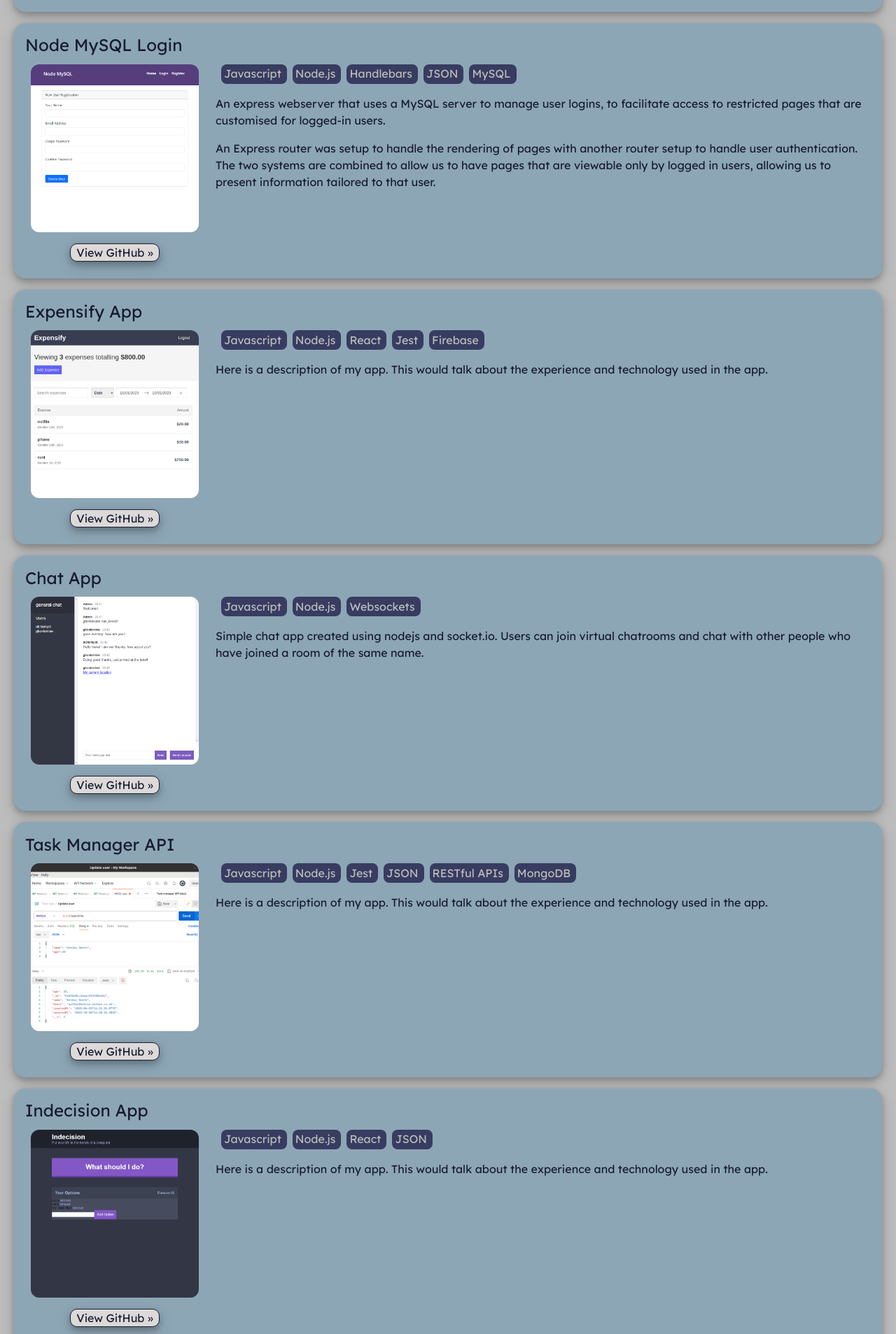
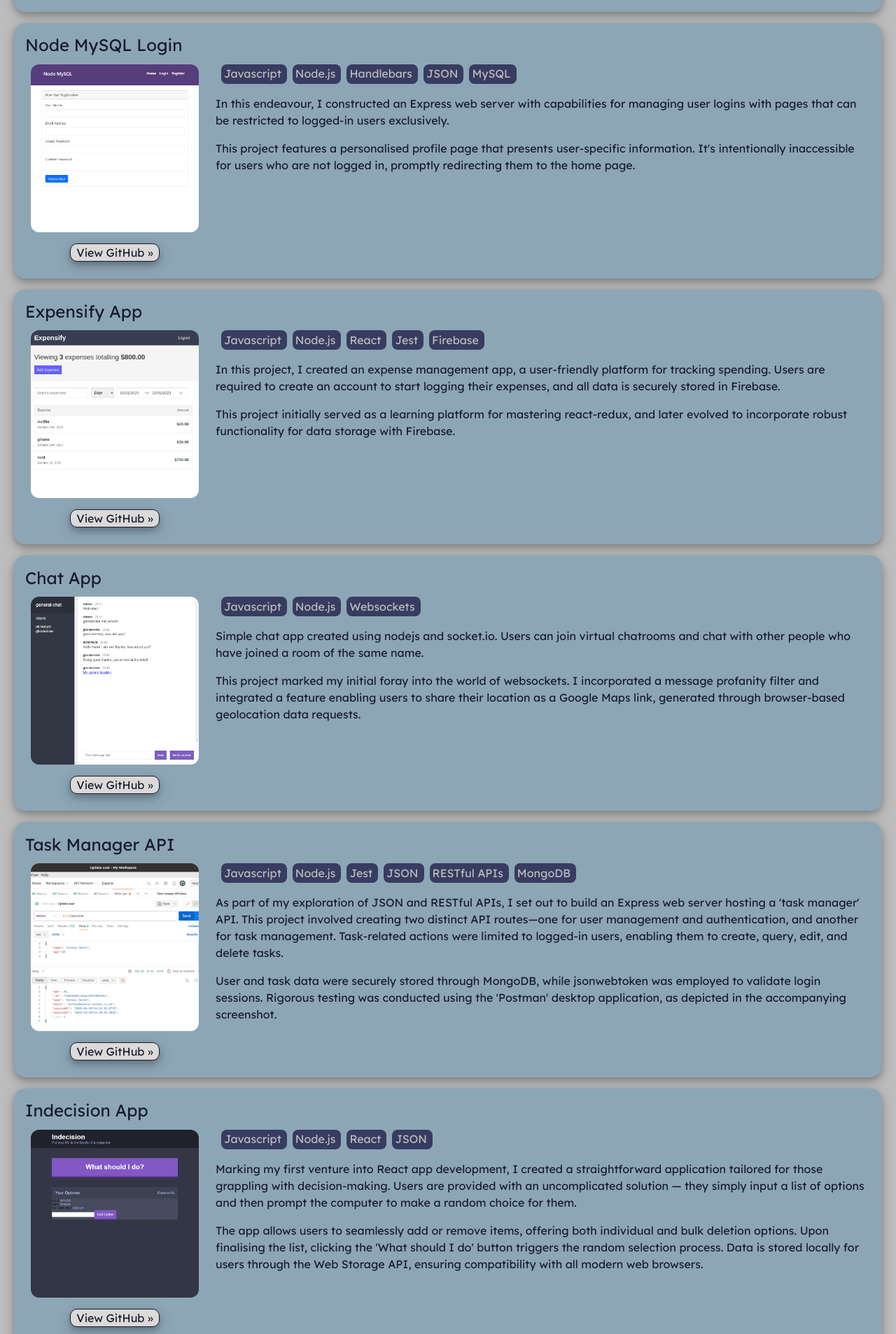
Before and after one commit to Alchamyst/ayetman-web, a React (Vite) app: page /projects in a window 1280 px wide. Shown: the part 240-2147 px from the top of the page at 70% size. Built offline with nearby package versions, Linux system fonts and the light colour scheme.

Commit message:
update project descriptions and AboutMePage text.

```diff
--- a/src/assets/projects.json
+++ b/src/assets/projects.json
@@ -11,8 +11,8 @@
         "image": "node-mysql-login.png",
         "github": "https://github.com/Alchamyst/node-mysql-login",
         "liveUrl": "",
-        "description1": "An express webserver that uses a MySQL server to manage user logins, to facilitate access to restricted pages that are customised for logged-in users.",
-        "description2": "An Express router was setup to handle the rendering of pages with another router setup to handle user authentication. The two systems are combined to allow us to have pages that are viewable only by logged in users, allowing us to present information tailored to that user."
+        "description1": "In this endeavour, I constructed an Express web server with capabilities for managing user logins with pages that can be restricted to logged-in users exclusively.",
+        "description2": "This project features a personalised profile page that presents user-specific information. It's intentionally inaccessible for users who are not logged in, promptly redirecting them to the home page."
     },
     {
         "name": "Expensify App",
@@ -26,8 +26,8 @@
         "image": "expensify.png",
         "github": "https://github.com/Alchamyst/expensify-app",
         "liveUrl": "",
-        "description1": "Here is a description of my app. This would talk about the experience and technology used in the app.",
-        "description2": ""
+        "description1": "In this project, I created an expense management app, a user-friendly platform for tracking spending. Users are required to create an account to start logging their expenses, and all data is securely stored in Firebase.",
+        "description2": "This project initially served as a learning platform for mastering react-redux, and later evolved to incorporate robust functionality for data storage with Firebase."
     },
     {
         "name": "Chat App",
@@ -40,7 +40,7 @@
         "github": "https://github.com/Alchamyst/chat-app",
         "liveUrl": "",
         "description1": "Simple chat app created using nodejs and socket.io. Users can join virtual chatrooms and chat with other people who have joined a room of the same name.",
-        "description2": ""
+        "description2": "This project marked my initial foray into the world of websockets. I incorporated a message profanity filter and integrated a feature enabling users to share their location as a Google Maps link, generated through browser-based geolocation data requests."
     },
     {
         "name": "Task Manager API",
@@ -55,8 +55,8 @@
         "image": "task-manager-api.png",
         "github": "https://github.com/Alchamyst/task-manager-api",
         "liveUrl": "",
-        "description1": "Here is a description of my app. This would talk about the experience and technology used in the app.",
-        "description2": ""
+        "description1": "As part of my exploration of JSON and RESTful APIs, I set out to build an Express web server hosting a 'task manager' API. This project involved creating two distinct API routes—one for user management and authentication, and another for task management. Task-related actions were limited to logged-in users, enabling them to create, query, edit, and delete tasks.",
+        "description2": "User and task data were securely stored through MongoDB, while jsonwebtoken was employed to validate login sessions. Rigorous testing was conducted using the 'Postman' desktop application, as depicted in the accompanying screenshot."
     },
     {
         "name": "Indecision App",
@@ -69,8 +69,8 @@
         "image": "indecision-app.png",
         "github": "https://github.com/Alchamyst/indecision-app",
         "liveUrl": "",
-        "description1": "Here is a description of my app. This would talk about the experience and technology used in the app.",
-        "description2": ""
+        "description1": "Marking my first venture into React app development, I created a straightforward application tailored for those grappling with decision-making. Users are provided with an uncomplicated solution — they simply input a list of options and then prompt the computer to make a random choice for them.",
+        "description2": "The app allows users to seamlessly add or remove items, offering both individual and bulk deletion options. Upon finalising the list, clicking the 'What should I do' button triggers the random selection process. Data is stored locally for users through the Web Storage API, ensuring compatibility with all modern web browsers."
     },
     {
         "name": "Node Weather Website",
@@ -83,7 +83,7 @@
         "image": "node-weather-website.png",
         "github": "https://github.com/Alchamyst/node-weather-website",
         "liveUrl": "",
-        "description1": "Here is a description of my app. This would talk about the experience and technology used in the app.",
-        "description2": ""
+        "description1": "In my debut Express project, I developed a user-friendly web app enabling location-based weather forecasting. Users input their desired location, and the server queries an API to select the nearest match, displaying the current weather forecast on the webpage.",
+        "description2": "Originally, the project was developed to seamlessly integrate with Dark Sky, the provider of the weather data API. However, it's important to note that Dark Sky was subsequently acquired by Apple, resulting in the discontinuation of the API."
     }
 ]
--- a/src/styles/aboutMePage.css
+++ b/src/styles/aboutMePage.css
@@ -32,6 +32,10 @@
     flex-wrap: wrap;
     align-items: flex-start;
     justify-content:flex-start;
+}
+
+.my-coding > p {
+    padding-bottom: 1em;
 }
 
 
--- a/src/views/AboutMePage.jsx
+++ b/src/views/AboutMePage.jsx
@@ -20,17 +20,19 @@ export default function AboutMePage() {
                             I'm on a mission to craft exceptional digital experiences, ignited by my journey through technology and marketing.
                         </p>
                         <p>
-                            Join me on this exciting journey through the ever-evolving landscapes of JavaScript, Node.js, and React.
+                            Join me on this exciting journey through the ever-evolving landscapes of software development.
                         </p>
 
                     </div>
                     <div className='my-coding'>
-                        <h2>My Technical Expertise (WORK IN PROGRESS)</h2>
+                        <h2>Embarking on the Code Voyage</h2>
                     <p>
                         With a strong foundation in the fusion of IT and digital marketing, my journey has equipped me with a unique blend of skills.
-                        I bring a wealth of technical expertise and a profound understanding of the digital realm to the world of web development.
-                        My past roles have enabled me to collaborate effectively with development teams, shaping optimized user experiences that make a lasting impact.
-                        My dedication to staying at the forefront of industry trends makes me a valuable asset for web development roles, ready to tackle challenges and bring innovation to every project.
+                        While I'm still building my experience as a web developer, I bring a technical mindset and a deep understanding of the digital landscape to this evolving field.
+                    </p>
+                    <p>
+                        My past roles have enabled me to collaborate effectively with development teams, shaping optimised user experiences that make a lasting impact.
+                        My dedication to staying at the forefront of industry trends makes me a valuable asset for web development roles, prepared to confront challenges and infuse innovation into each project.
                     </p>
                     </div>
                 </div>
```
Also changed, not shown: index.html (line endings or trailing spaces), src/assets/alchamyst_com_512.png (added).
